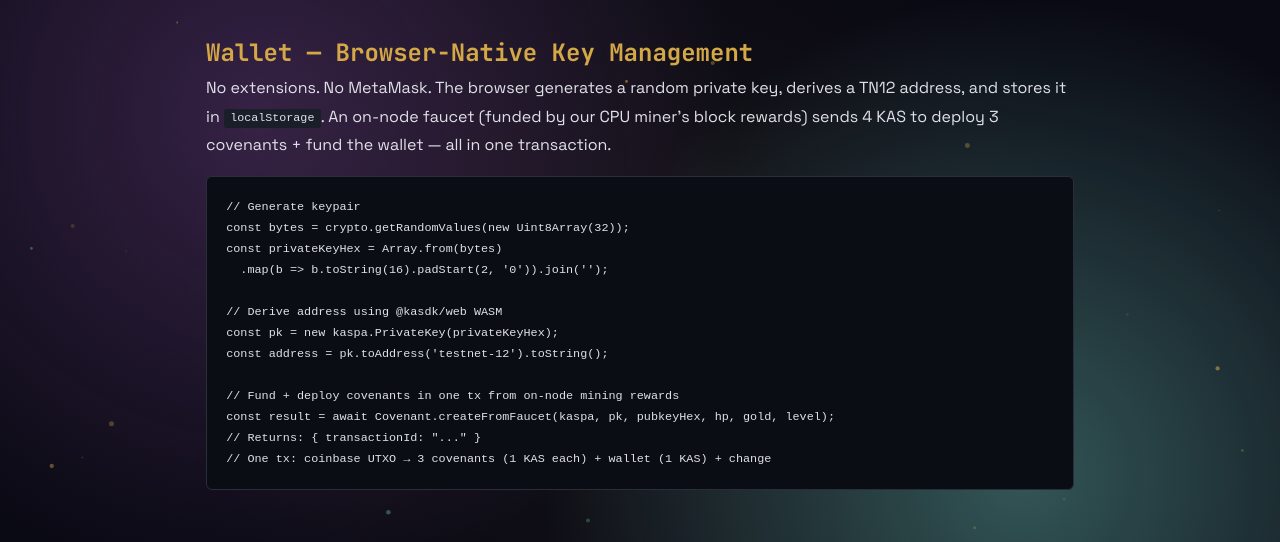
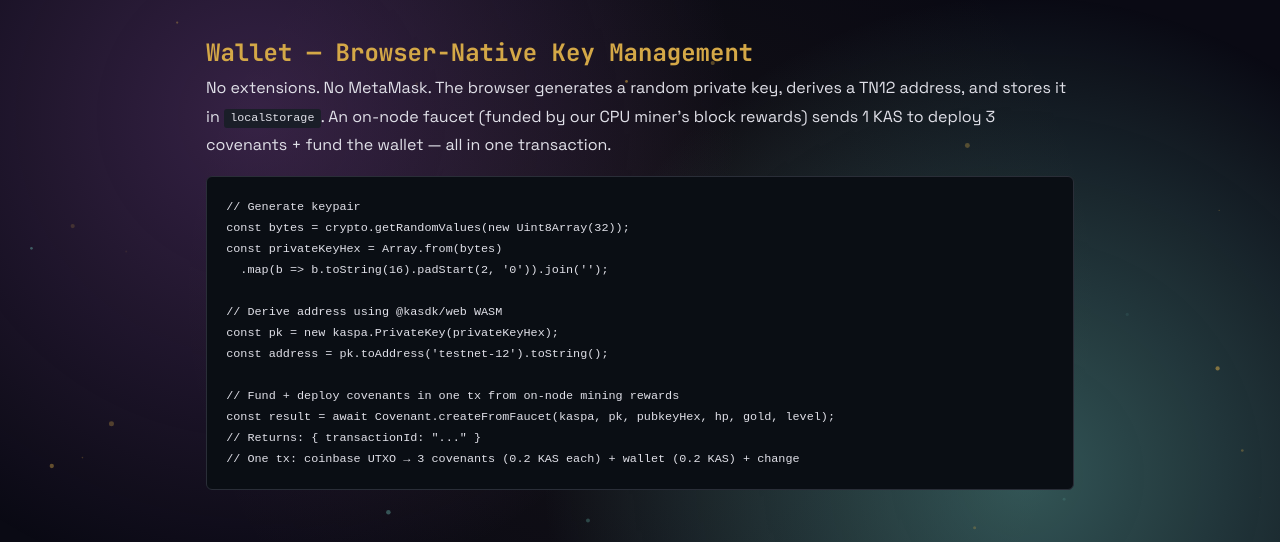
Before and after one commit to creative-inference/dagknight.xyz, a Jekyll site: the page built from game/covenants/index.html, in a window 1280 px wide and 900 px high, scrolled down 10921 px. Shown: the part 154-696 px from the top of the window. Built offline with Jekyll 4.4.1, drawn with Linux system fonts in a browser that asks for light colours; some of the changed text lies outside the part shown.

Commit message:
Update web pages: 0.2 KAS per covenant, 1 KAS total per character
Co-Authored-By: Claude Opus 4.6 (1M context) <noreply@anthropic.com>

```diff
--- a/game/covenants/index.html
+++ b/game/covenants/index.html
@@ -176,15 +176,15 @@ description: "Complete source code and architecture for three interacting covena
 
 <p>
   Character creation deploys all three covenants + funds the player wallet in a single tx
-  directly from on-node mining rewards. Each covenant holds 1 KAS to stay under the
+  directly from on-node mining rewards. Each covenant holds 0.2 KAS to stay under the
   block storage mass limit (small UTXOs incur high storage mass penalties).
 </p>
 <table>
   <tr><th>Output</th><th>Covenant</th><th>Value</th></tr>
-  <tr><td>0</td><td style="color:#70c7ba;">Player</td><td>100,000,000 sompi (1 KAS)</td></tr>
-  <tr><td>1</td><td style="color:#d4a847;">Shop</td><td>100,000,000 sompi (1 KAS)</td></tr>
-  <tr><td>2</td><td style="color:#ff6b6b;">Opponent</td><td>100,000,000 sompi (1 KAS)</td></tr>
-  <tr><td>3</td><td>Wallet</td><td>100,000,000 sompi (1 KAS)</td></tr>
+  <tr><td>0</td><td style="color:#70c7ba;">Player</td><td>20,000,000 sompi (0.2 KAS)</td></tr>
+  <tr><td>1</td><td style="color:#d4a847;">Shop</td><td>20,000,000 sompi (0.2 KAS)</td></tr>
+  <tr><td>2</td><td style="color:#ff6b6b;">Opponent</td><td>20,000,000 sompi (0.2 KAS)</td></tr>
+  <tr><td>3</td><td>Wallet</td><td>20,000,000 sompi (0.2 KAS)</td></tr>
   <tr><td>4</td><td>Change</td><td>remainder to faucet</td></tr>
 </table>
 
@@ -486,7 +486,7 @@ description: "Complete source code and architecture for three interacting covena
 <p>
   No extensions. No MetaMask. The browser generates a random private key,
   derives a TN12 address, and stores it in <code>localStorage</code>.
-  An on-node faucet (funded by our CPU miner's block rewards) sends 4 KAS
+  An on-node faucet (funded by our CPU miner's block rewards) sends 1 KAS
   to deploy 3 covenants + fund the wallet &mdash; all in one transaction.
 </p>
 
@@ -502,7 +502,7 @@ const address = pk.toAddress('testnet-12').toString();
 // Fund + deploy covenants in one tx from on-node mining rewards
 const result = await Covenant.createFromFaucet(kaspa, pk, pubkeyHex, hp, gold, level);
 // Returns: { transactionId: "..." }
-// One tx: coinbase UTXO → 3 covenants (1 KAS each) + wallet (1 KAS) + change</code></pre>
+// One tx: coinbase UTXO → 3 covenants (0.2 KAS each) + wallet (0.2 KAS) + change</code></pre>
 
 <!-- ============================================================ -->
 <h2>Network Layer &mdash; Direct wRPC to TN12 Node</h2>
--- a/game/index.html
+++ b/game/index.html
@@ -129,7 +129,7 @@ description: "A BBS door game forged in the fires of BlockDAG consensus"
 </div>
 
 <div class="chain-disclaimer">
-  <strong>Live on TN12:</strong> New players receive 4 test KAS from on-node mining rewards.
+  <strong>Live on TN12:</strong> New players receive 1 test KAS from on-node mining rewards.
   Three <strong>SilverScript covenant UTXOs</strong> (Player, Shop, Opponent) are deployed in one transaction.
   Every game action updates state on-chain via <code>validateOutputState</code>.
   Browser talks directly to our TN12 node via wRPC &mdash; no backend.
--- a/game/plan/index.html
+++ b/game/plan/index.html
@@ -108,7 +108,7 @@ GitHub Pages (static)          TN12 Node
         <div class="tech-row">
           <span class="tech-game" style="color: var(--primary);">&#x2705; Fund Players</span>
           <span class="tech-arrow">&rarr;</span>
-          <span class="tech-chain">On-node faucet sends 4 KAS from mining rewards &mdash; funds wallet + deploys 3 covenants in one tx</span>
+          <span class="tech-chain">On-node faucet sends 1 KAS from mining rewards &mdash; funds wallet + deploys 3 covenants in one tx</span>
         </div>
         <div class="tech-row">
           <span class="tech-game" style="color: var(--primary);">&#x2705; Create Covenant</span>
```
